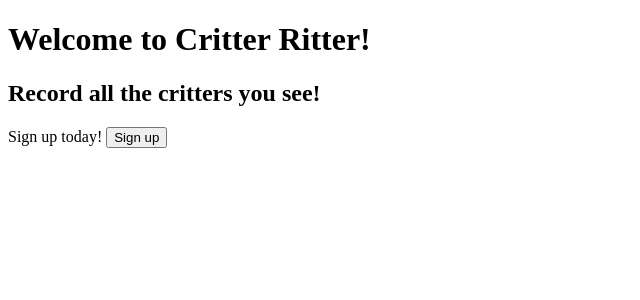
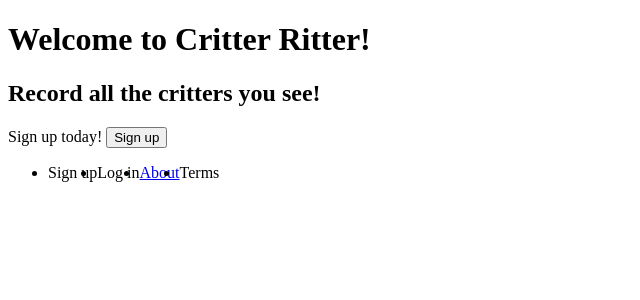
Before and after one commit to hurley-matt/critter_ritter, a Django app: page / in a window 1280 px wide. Shown: the top 300 px of the page, without its empty margins (0-640 px from the left). Run offline with Django 5.2, Linux system fonts and the light colour scheme.

Commit message:
Begin nav bar creation

```diff
--- a/critter_ritter/pages/static/pages/base.css
+++ b/critter_ritter/pages/static/pages/base.css
@@ -0,0 +1,4 @@
+ul {
+  width: 100%;
+  display: flex;
+}
--- a/critter_ritter/pages/templates/pages/home.html
+++ b/critter_ritter/pages/templates/pages/home.html
@@ -8,9 +8,19 @@
     <title>Document</title>
   </head>
   <body>
-    <h1>Welcome to Critter Ritter!</h1>
-    <h2>Record all the critters you see!</h2>
-    <label for="signup-btn">Sign up today!</label>
-    <button id="signup-btn" type="button">Sign up</button>
+    <main>
+      <h1>Welcome to Critter Ritter!</h1>
+      <h2>Record all the critters you see!</h2>
+      <label for="signup-btn">Sign up today!</label>
+      <button id="signup-btn" type="button">Sign up</button>
+    </main>
+    <nav>
+      <ul>
+        <li>Sign up</li>
+        <li>Log in</li>
+        <li><a href="{% url 'about' %}">About</a></li>
+        <li>Terms</li>
+      </ul>
+    </nav>
   </body>
 </html>
```
